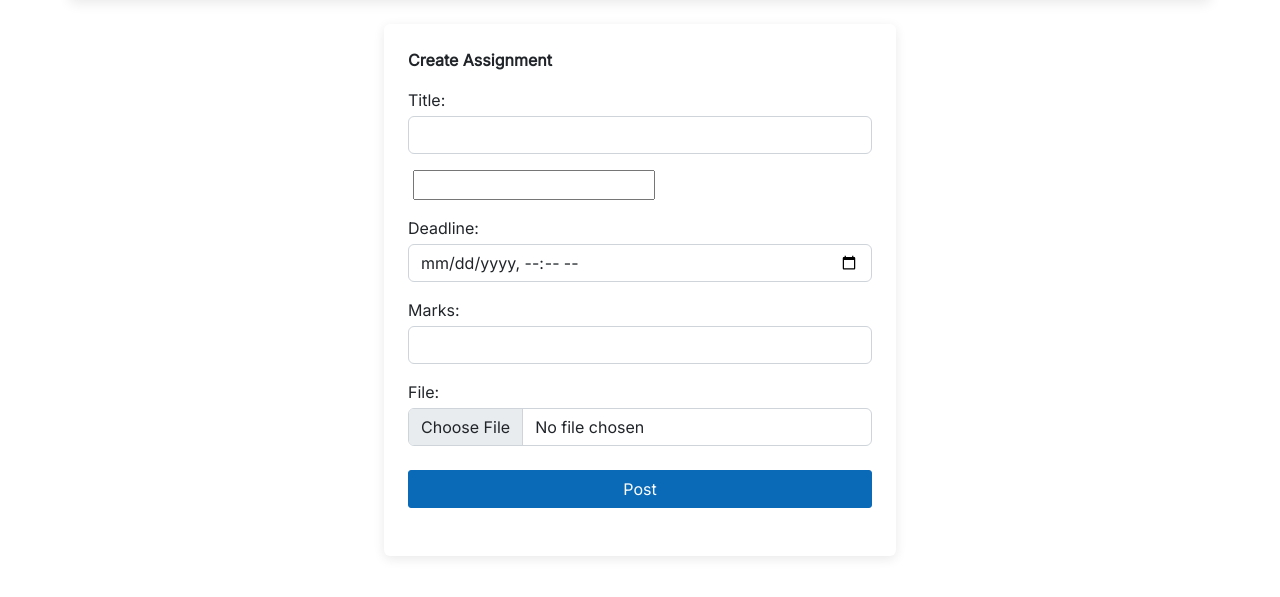
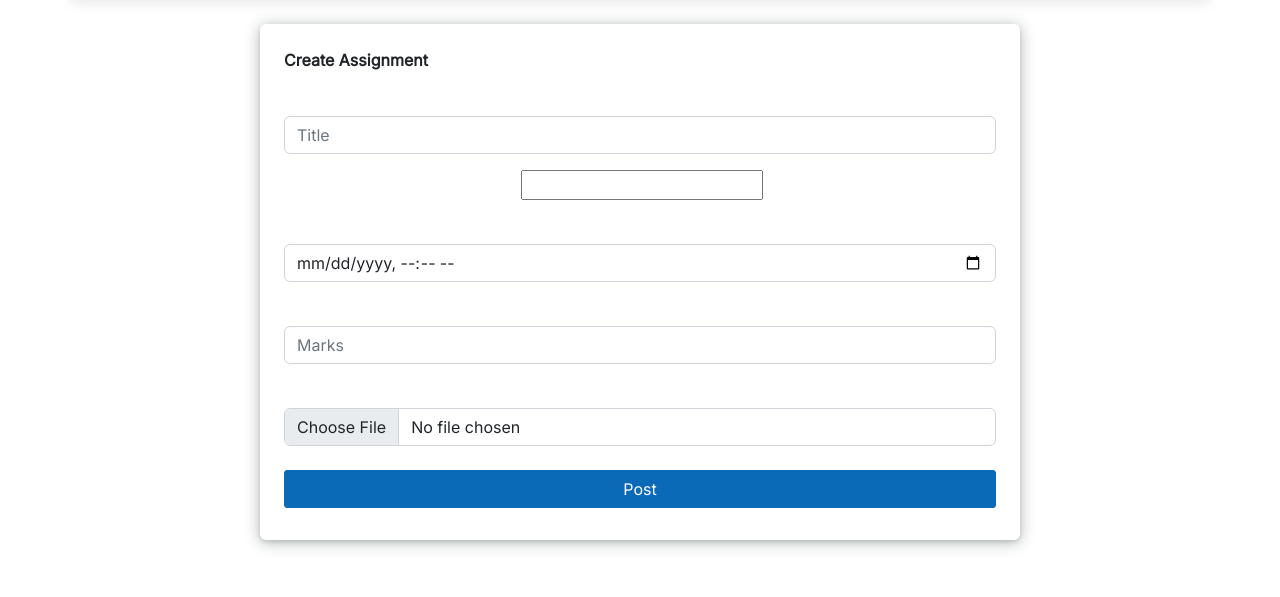
Before and after one commit to nz-m/eLMS-SWE, a Django app: template main/templates/main/assignment.html in a window 1280 px wide. Shown: the part 136-733 px from the top of the page. Run offline with Django 4.2, Linux system fonts and the light colour scheme; the template is opened without the code that fills it: values that come from a table or form of the project are taken from there, others are empty; data comes from the database, SQL or seed files in the repository; both versions use the stored data as it was after the commit; some libraries are stand-ins or nearby versions.

Commit message:
Update templates

```diff
--- a/main/forms.py
+++ b/main/forms.py
@@ -22,8 +22,7 @@ class AssignmentForm(forms.ModelForm):
         super(AssignmentForm, self).__init__(*args, **kwargs)
         for field in self.fields.values():
             field.required = True
-
-        self.fields['description'].label = ""
+            field.label = ''
         self.fields['file'].required = False
 
     class Meta:
@@ -31,9 +30,9 @@ class AssignmentForm(forms.ModelForm):
         fields = ('title', 'description', 'deadline', 'marks', 'file')
         widgets = {
             'description': FroalaEditor(),
-            'title': forms.TextInput(attrs={'class': 'form-control mt-1', 'id': 'title', 'name': 'title'}),
+            'title': forms.TextInput(attrs={'class': 'form-control mt-1', 'id': 'title', 'name': 'title', 'placeholder': 'Title'}),
             'deadline': forms.DateTimeInput(attrs={'class': 'form-control mt-1', 'id': 'deadline', 'name': 'deadline', 'type': 'datetime-local'}),
-            'marks': forms.NumberInput(attrs={'class': 'form-control mt-1', 'id': 'marks', 'name': 'marks'}),
+            'marks': forms.NumberInput(attrs={'class': 'form-control mt-1', 'id': 'marks', 'name': 'marks', 'placeholder': 'Marks'}),
             'file': forms.FileInput(attrs={'class': 'form-control mt-1', 'id': 'file', 'name': 'file', 'aria-describedby': 'file', 'aria-label': 'Upload'}),
         }
 
--- a/main/models.py
+++ b/main/models.py
@@ -103,7 +103,7 @@ class Announcement(models.Model):
         ordering = ['-datetime']
 
     def __str__(self):
-        return self.title
+        return self.datetime.strftime("%d-%b-%y, %I:%M %p")
 
     def post_date(self):
         return self.datetime.strftime("%d-%b-%y, %I:%M %p")
--- a/main/templates/main/announcement.html
+++ b/main/templates/main/announcement.html
@@ -28,7 +28,9 @@
    </nav>
 </div>
 <!-- navigation links end -->
-<div class="container shadow-sm p-3 rounded">
+<div class="container">
+   <div class="row justify-content-center">
+      <div class="col-md-8 shadow-lg p-3 rounded">
          <div class="text-center">
             <div class="fw-bold mb-3 text-start">Post Announcement</div>
             <div class="from-group">
@@ -44,4 +46,6 @@
             </div>
          </div>
       </div>
+   </div>
+</div>
 {% endblock %}
--- a/main/templates/main/assignment.html
+++ b/main/templates/main/assignment.html
@@ -28,12 +28,13 @@
    </nav>
 </div>
 <!-- navigation links end -->
-<div class="container container-announcement p-4 rounded shadow-sm">
+<div class="container">
+   <div class="row justify-content-center">
+      <div class="col-sm-12 col-lg-8 shadow-lg rounded p-4">
+         <div class="text-center">
+            <div class="fw-bold text-start mb-3">Create Assignment</div>
             <div class="form-group">
                <form action="" method="POST" enctype="multipart/form-data">
-      <div class="fw-bold text-start mb-3">
-         Create Assignment
-      </div>
                   {% csrf_token %}
                   {% for field in form %}
                   <div class="mb-3">
@@ -42,12 +43,15 @@
                      <span style="color:red">{{ field.errors }}</span>
                   </div>
                   {% endfor %}
-      <div class="mb-3">
-         <p class="text-center" id="fileError"></p>
-         <div class="d-grid gap-2">
+                  <p class="fw-bold" id="fileError"></p>
+                  <!-- submit button -->
+                  <div class="d-grid col-12 mx-auto">
                      <button class="btn btn-primary my-2" type="submit">Post</button>
                   </div>
                </form>
+            </div>
+         </div>
+      </div>
    </div>
 </div>
 <script>
--- a/main/templates/main/course-material.html
+++ b/main/templates/main/course-material.html
@@ -29,9 +29,7 @@
 <!-- navigation links end -->
 <div class="container">
    <div class="row justify-content-center">
-      <div class="col-sm-12 col-lg-8">
-         <div class="card border-0 rounded-2 shadow-sm">
-            <div class="card-body p-4">
+      <div class="col-sm-12 col-lg-8 shadow-lg rounded p-4">
                <div class="text-center">
                   <div class="fw-bold text-start mb-3">Add course material</div>
                   <div class="form-group">
@@ -52,8 +50,6 @@
                      </form>
                   </div>
                </div>
-            </div>
-         </div>
       </div>
    </div>
 </div>
--- a/static/styles/style.css
+++ b/static/styles/style.css
@@ -113,7 +113,10 @@ a {
 .shadow-sm {
   box-shadow: rgba(0, 0, 0, 0.09) 0px 3px 12px !important;
 }
-
+.shadow-lg {
+  box-shadow: rgba(14, 30, 37, 0.12) 0px 2px 4px 0px,
+    rgba(14, 30, 37, 0.32) 0px 2px 16px 0px !important;
+}
 .login-shadow {
   box-shadow: rgba(0, 0, 0, 0.1) -4px 9px 25px -6px;
 }
```
Also changed, not shown: main/templates/main/update-announcement.html (+6 -13 lines), db.sqlite3 (added), media/assignments/Picture1.png (added), media/profile_pics/1653622212506.jpg (added), media/profile_pics/260659326_841479119860573_8548931373673406720_n.jpg (added), media/profile_pics/cd886e4afd07dafeee0f1bc4872740f9.png (added), media/uploads/froala_editor/images/1663512312372.png (added), media/uploads/froala_editor/images/1663512312461.png (added), media/uploads/froala_editor/images/1663512313195.png (added), media/uploads/froala_editor/images/1663512692137.png (added), media/uploads/froala_editor/images/1663512692182.png (added), media/uploads/froala_editor/images/tst.cpp - Code__Blocks 20.03 21-Oct-21 5_16_49 PM.png (added), 2 other files. Lines whose indentation alone changed are shown as unchanged.
